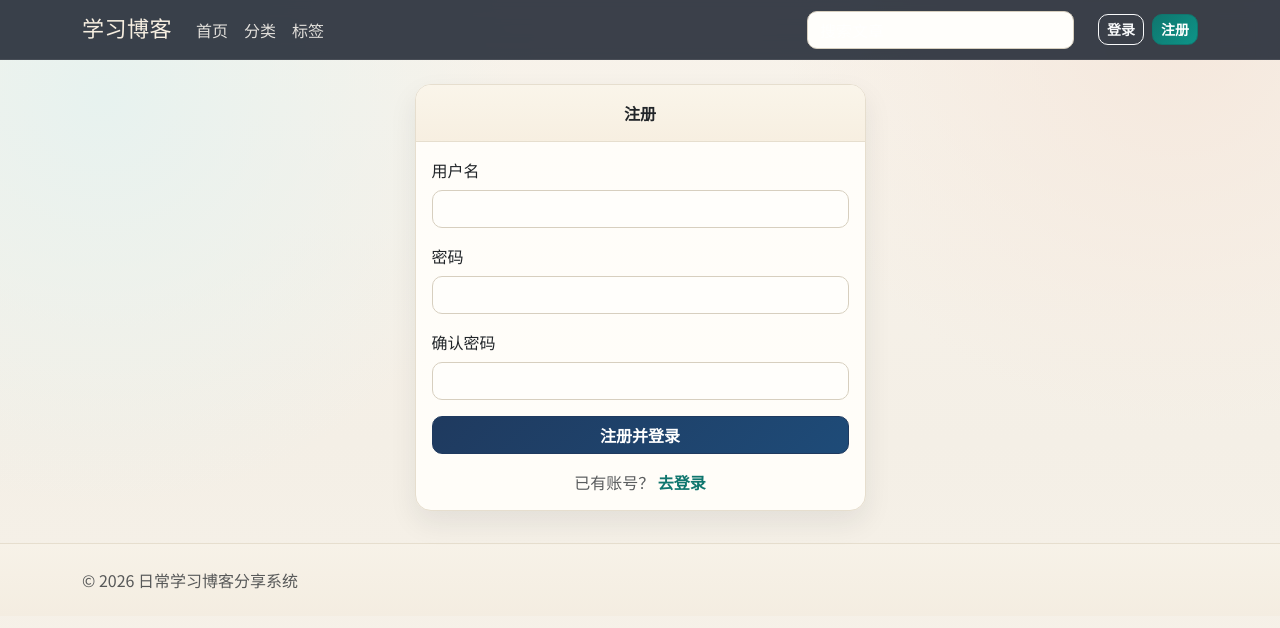
After one commit to zishuo-xu/boke, a Flask app: page /register in a window 1280 px wide. The commit adds this page. Shown: the top 628 px of the page. Run offline with Flask 3, Linux system fonts and the light colour scheme; some libraries are stand-ins or nearby versions.

Commit message:
feat(auth): add public registration flow

```diff
--- a/boke/app/auth.py
+++ b/boke/app/auth.py
@@ -3,6 +3,7 @@ from datetime import timedelta
 from flask import Blueprint, flash, redirect, render_template, request, session, url_for
 from flask_login import current_user, login_user, logout_user
 
+from .extensions import db
 from .models import User
 
 auth_bp = Blueprint("auth", __name__)
@@ -30,6 +31,44 @@ def login():
     return render_template("auth_login.html")
 
 
+@auth_bp.route("/register", methods=["GET", "POST"])
+def register():
+    if current_user.is_authenticated:
+        return redirect(url_for("admin.dashboard"))
+
+    if request.method == "POST":
+        username = request.form.get("username", "").strip()
+        password = request.form.get("password", "")
+        confirm_password = request.form.get("confirm_password", "")
+
+        if len(username) < 3:
+            flash("用户名至少 3 个字符", "danger")
+            return render_template("auth_register.html")
+        if len(password) < 6:
+            flash("密码至少 6 位", "danger")
+            return render_template("auth_register.html")
+        if password != confirm_password:
+            flash("两次输入的密码不一致", "danger")
+            return render_template("auth_register.html")
+        if User.query.filter_by(username=username).first():
+            flash("用户名已存在，请更换", "danger")
+            return render_template("auth_register.html")
+
+        user = User(username=username)
+        user.set_password(password)
+
+        db.session.add(user)
+        db.session.commit()
+
+        login_user(user)
+        session.permanent = True
+        session.modified = True
+        flash("注册成功，已自动登录", "success")
+        return redirect(url_for("admin.dashboard"))
+
+    return render_template("auth_register.html")
+
+
 @auth_bp.route("/logout")
 def logout():
     logout_user()
--- a/boke/app/static/css/style.css
+++ b/boke/app/static/css/style.css
@@ -316,6 +316,10 @@ h4 {
   text-align: center;
 }
 
+.auth-switch a {
+  font-weight: 700;
+}
+
 .classy-list .list-group-item {
   border-radius: 10px;
   margin-bottom: 0.45rem;
--- a/boke/app/templates/auth_login.html
+++ b/boke/app/templates/auth_login.html
@@ -4,7 +4,7 @@
 <div class="row justify-content-center">
   <div class="col-md-5">
     <div class="card auth-card">
-      <div class="card-header">后台登录</div>
+      <div class="card-header">登录</div>
       <div class="card-body">
         <form method="post">
           <div class="mb-3">
@@ -17,6 +17,10 @@
           </div>
           <button class="btn btn-primary w-100" type="submit">登录</button>
         </form>
+        <div class="auth-switch mt-3 text-center text-muted">
+          还没有账号？
+          <a href="{{ url_for('auth.register') }}">立即注册</a>
+        </div>
       </div>
     </div>
   </div>
--- /dev/null
+++ b/boke/app/templates/auth_register.html
@@ -0,0 +1,32 @@
+{% extends 'base.html' %}
+{% block title %}注册 - 学习博客{% endblock %}
+{% block content %}
+<div class="row justify-content-center">
+  <div class="col-md-5">
+    <div class="card auth-card">
+      <div class="card-header">注册</div>
+      <div class="card-body">
+        <form method="post">
+          <div class="mb-3">
+            <label class="form-label">用户名</label>
+            <input class="form-control" name="username" minlength="3" required>
+          </div>
+          <div class="mb-3">
+            <label class="form-label">密码</label>
+            <input class="form-control" type="password" name="password" minlength="6" required>
+          </div>
+          <div class="mb-3">
+            <label class="form-label">确认密码</label>
+            <input class="form-control" type="password" name="confirm_password" minlength="6" required>
+          </div>
+          <button class="btn btn-primary w-100" type="submit">注册并登录</button>
+        </form>
+        <div class="auth-switch mt-3 text-center text-muted">
+          已有账号？
+          <a href="{{ url_for('auth.login') }}">去登录</a>
+        </div>
+      </div>
+    </div>
+  </div>
+</div>
+{% endblock %}
--- a/boke/app/templates/base.html
+++ b/boke/app/templates/base.html
@@ -33,7 +33,8 @@
       <a class="btn btn-outline-light btn-sm me-2" href="{{ url_for('admin.dashboard') }}">后台管理</a>
       <a class="btn btn-warning btn-sm" href="{{ url_for('auth.logout') }}">退出</a>
       {% else %}
-      <a class="btn btn-outline-light btn-sm" href="{{ url_for('auth.login') }}">后台登录</a>
+      <a class="btn btn-outline-light btn-sm me-2" href="{{ url_for('auth.login') }}">登录</a>
+      <a class="btn btn-success btn-sm" href="{{ url_for('auth.register') }}">注册</a>
       {% endif %}
     </div>
   </div>
```
